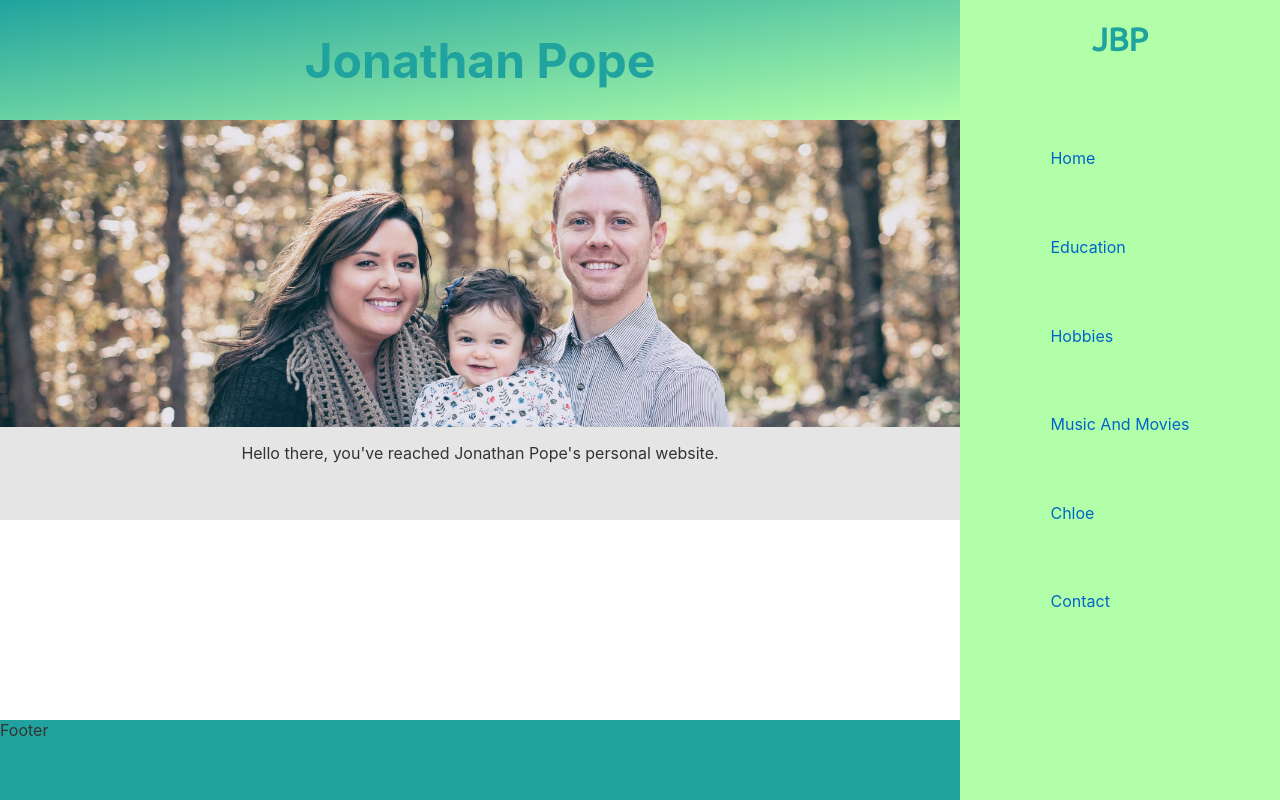
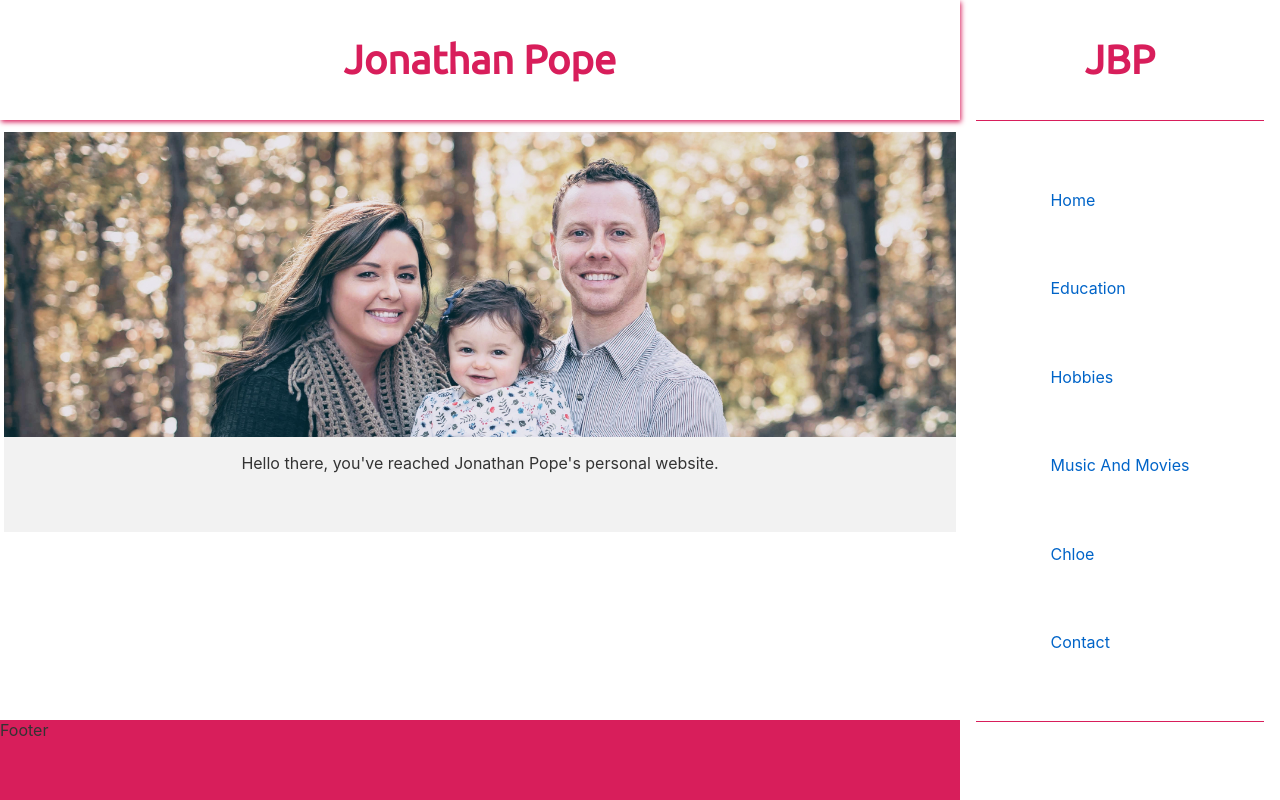
Before and after one commit to popejb1116/jbp-website-ui, a Svelte app: page / in a window 1280 px wide. Built offline with nearby package versions, Linux system fonts and the light colour scheme.

Commit message:
New basic color theme

```diff
--- a/public/global.css
+++ b/public/global.css
@@ -86,7 +86,7 @@ button:focus {
 
 /* GLOBAL THEME */
 * {
-   --theme-primary: #20A39E;
-   --theme-secondary: #B2FFA9;
-   --theme-accent: #FF5A5F;
+   --theme-primary: #4AC8D3;
+   --theme-primary: #FF5A5F;
+   --theme-primary: #D81E5B;
 }
--- a/src/layout/aside/Aside.svelte
+++ b/src/layout/aside/Aside.svelte
@@ -3,6 +3,7 @@
    export let url = ""
 
    import Logo from './Logo.svelte'
+   import Divider from './Divider.svelte'
 </script>
 
 <style>
@@ -14,7 +15,8 @@
       justify-content: flex-start;
       align-items: center;
 
-      background: var(--theme-secondary);
+      background: transparent;
+      /* border-left: solid 1px var(--theme-primary); */
    }
    .aside-nav {
       display: flex;
@@ -27,7 +29,7 @@
    }
    /* CONVERT TO MOBILE NAV AND USE ASIDE FOR SOCIAL MEDIA LINKS ONLY */
    @media (max-width: 768px) {
-      .aside-nav {
+      .aside {
          display: none;
       }
    }
@@ -35,6 +37,7 @@
 
 <div class="aside">
    <Logo/>
+   <Divider/>
    <Router url="{url}">
       <nav class='aside-nav'>
          <Link to="/">Home</Link>
@@ -45,4 +48,5 @@
          <Link to="/contact">Contact</Link>
       </nav>
    </Router>
+   <Divider/>
 </div>
--- /dev/null
+++ b/src/layout/aside/Divider.svelte
@@ -0,0 +1,9 @@
+<style>
+   div {
+      background: var(--theme-primary);
+      height: 1px;
+      width: 90%;
+   }
+</style>
+
+<div></div>
--- a/src/layout/aside/Logo.svelte
+++ b/src/layout/aside/Logo.svelte
@@ -3,11 +3,15 @@
 </script>
 
 <style>
-   h1 {
+   div {
+      display: flex;
+      align-items: center;
       color: var(--theme-primary);
-      font-weight: bolder;
+      height: 15vh;
+      font-size: 2.5rem;
+      font-weight: bold;
       font-family: 'Ubuntu', sans-serif;
    }
 </style>
 
-<h1>JBP</h1>
+<div>JBP</div>
--- a/src/layout/header/Header.svelte
+++ b/src/layout/header/Header.svelte
@@ -12,12 +12,14 @@
       justify-content: center;
       align-items: center;
 
-      background: linear-gradient(
+      color: var(--theme-accent);
+
+      /* background: linear-gradient(
          to bottom right,
-         var(--theme-primary),
-         var(--theme-secondary)
-      );
-      color: var(--theme-accent);
+         var(--theme-primary), #F0ADC3
+      ); */
+      background: white;
+      box-shadow: 1px 2px 5px var(--theme-primary);
    }
 </style>
 
--- a/src/layout/header/Title.svelte
+++ b/src/layout/header/Title.svelte
@@ -1,9 +1,13 @@
 <style>
-   h1 {
+   div {
+      display: flex;
+      align-items: center;
       color: var(--theme-primary);
-      font-size: 3rem;
+      height: 4rem;
+      font-size: 2.5rem;
       font-weight: bolder;
+      font-family: 'Ubuntu', sans-serif;
    }
 </style>
 
-<h1>Jonathan Pope</h1>
+<div>Jonathan Pope</div>
--- a/src/layout/pages/Card.svelte
+++ b/src/layout/pages/Card.svelte
@@ -5,14 +5,12 @@
       justify-content: flex-start;
       align-items: center;
 
-      width: 100%;
+      width: auto;
       min-height: 50vh;
 
-      /* margin: 0.5rem;
-      border-radius: 5px;
-      border: solid var(--theme-secondary) 5px; */
+      margin: 0.75rem 0.25rem;
 
-      background: rgba(0, 0, 0, 0.1);
+      background: rgba(0, 0, 0, 0.05);
    }
 </style>
 
```
